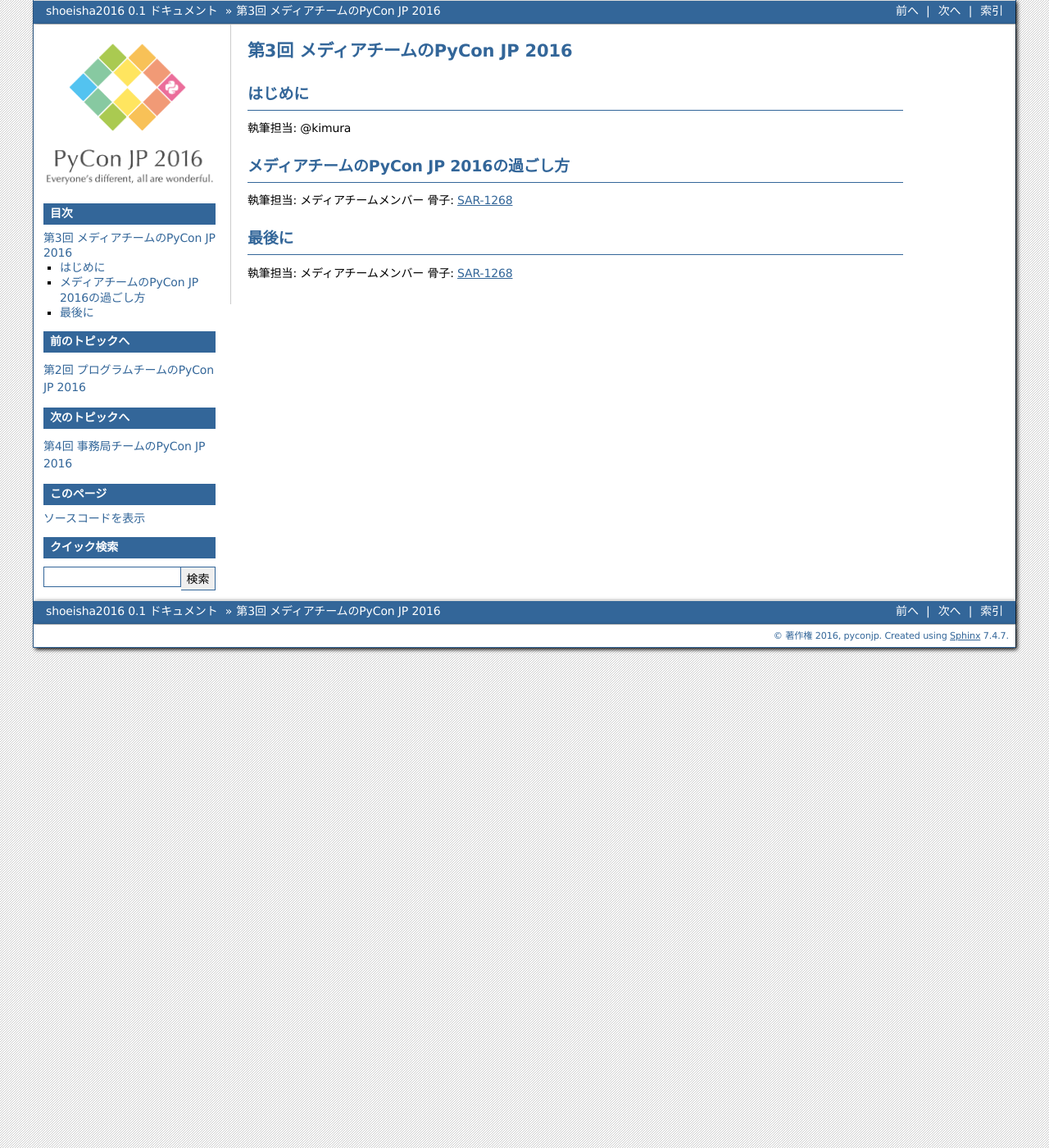
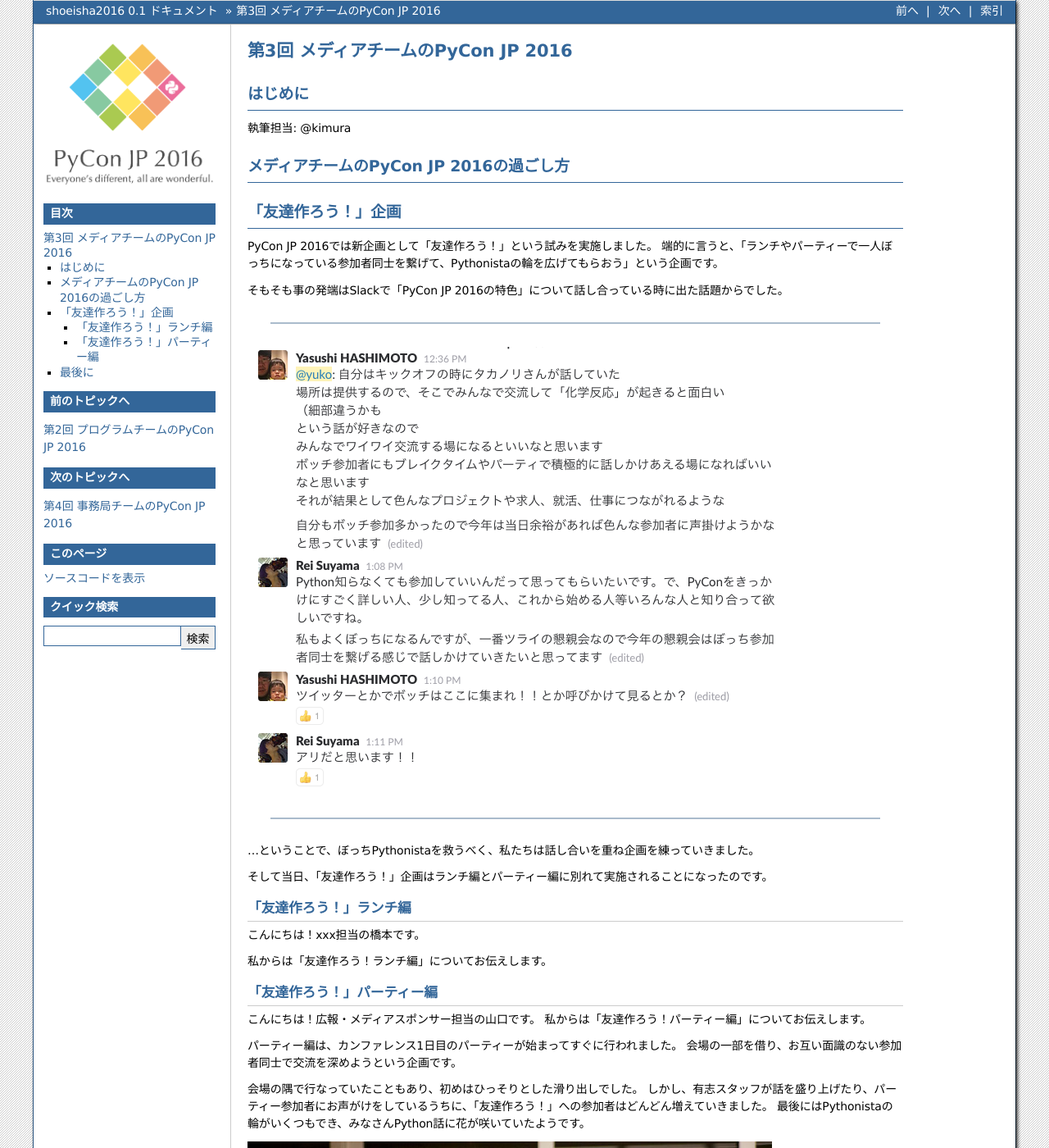
Before and after one commit to pyconjp/shoeisha2016, a Sphinx documentation site: the page built from source/afterreport_03_media.rst, in a window 1280 px wide and 1400 px high. Shown: the whole window at 82% size. Built offline with Sphinx 7.4.7, drawn with Linux system fonts in a browser that asks for light colours; some of the changed text lies outside the part shown.

Commit message:
SAR-1615 add bocci party

```diff
--- a/source/afterreport_03_media.rst
+++ b/source/afterreport_03_media.rst
@@ -1,15 +1,58 @@
 ================================
 第3回 メディアチームのPyCon JP 2016
 ================================
+
+.. |party01| image:: /_static/afterreport_03_media/bocci_party01.jpg
+.. |party02| image:: /_static/afterreport_03_media/bocci_party02.jpg
+.. |party03| image:: /_static/afterreport_03_media/bocci_party03.jpg
 
 はじめに
 ===========
 執筆担当: @kimura
 
 メディアチームのPyCon JP 2016の過ごし方
-==================================
-執筆担当: メディアチームメンバー
-骨子: `SAR-1268 <https://pyconjp.atlassian.net/browse/SAR-1268>`_
+==========================================
+
+「友達作ろう！」企画
+========================
+PyCon JP 2016では新企画として「友達作ろう！」という試みを実施しました。
+端的に言うと、「ランチやパーティーで一人ぼっちになっている参加者同士を繋げて、Pythonistaの輪を広げてもらおう」という企画です。
+
+そもそも事の発端はSlackで「PyCon JP 2016の特色」について話し合っている時に出た話題からでした。
+
+--------------------
+
+.. image:: /_static/afterreport_03_media/bocci_slack.png
+
+--------------------
+
+…ということで、ぼっちPythonistaを救うべく、私たちは話し合いを重ね企画を練っていきました。
+
+そして当日、「友達作ろう！」企画はランチ編とパーティー編に別れて実施されることになったのです。
+
+「友達作ろう！」ランチ編
+-------------------------------------
+こんにちは！xxx担当の橋本です。
+
+私からは「友達作ろう！ランチ編」についてお伝えします。
+
+「友達作ろう！」パーティー編
+-------------------------------------
+こんにちは！広報・メディアスポンサー担当の山口です。
+私からは「友達作ろう！パーティー編」についてお伝えします。
+
+パーティー編は、カンファレンス1日目のパーティーが始まってすぐに行われました。
+会場の一部を借り、お互い面識のない参加者同士で交流を深めようという企画です。
+
+会場の隅で行なっていたこともあり、初めはひっそりとした滑り出しでした。
+しかし、有志スタッフが話を盛り上げたり、パーティー参加者にお声がけをしているうちに、「友達作ろう！」への参加者はどんどん増えていきました。
+最後にはPythonistaの輪がいくつもでき、みなさんPython話に花が咲いていたようです。
+
+|party01| |party02| |party03|
+
+今回が初めての試みということもあり、色々と不手際もあったかと思いますが、
+Twitterを見ると喜んでいただけた方も大勢いらっしゃったようで、とても良かったです。
+「友達作ろう！」企画にご参加いただいた方々、大変ありがとうございました！
 
 最後に
 =========
```
Also changed, not shown: source/_static/afterreport_03_media/bocci_party01.jpg (added), source/_static/afterreport_03_media/bocci_party02.jpg (added), source/_static/afterreport_03_media/bocci_party03.jpg (added), source/_static/afterreport_03_media/bocci_slack.png (added).
